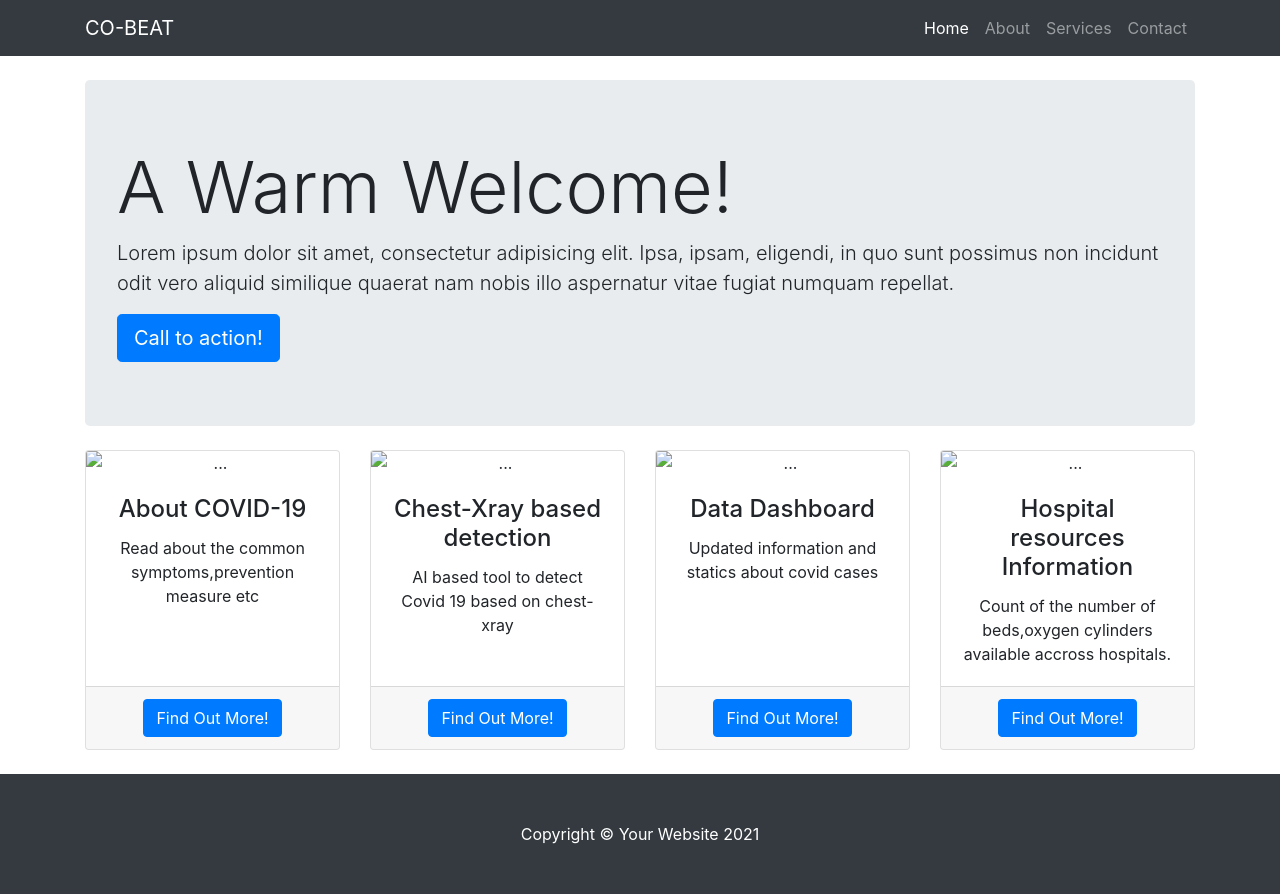
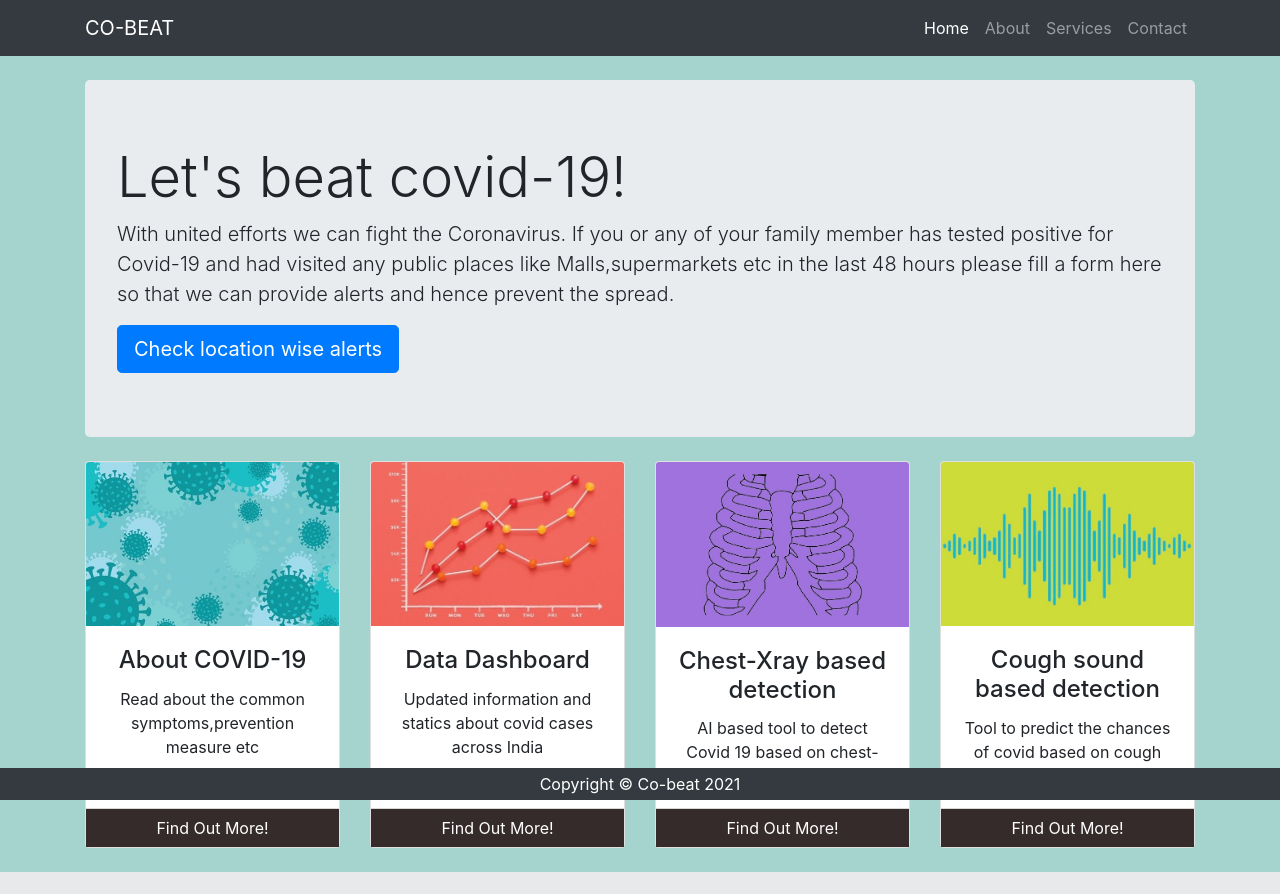
Before and after one commit to sreegeethi/CO_BEAT, a Django app: page / in a window 1280 px wide. After the commit the page ends 872 px from the top, so only its background shows below. Run offline with Django 3.2, Linux system fonts and the light colour scheme; some libraries are stand-ins or nearby versions.

Commit message:
Updated index.html and the links

```diff
--- a/CO_BEAT_Webapp/CO_BEAT_Webapp/templates/index.html
+++ b/CO_BEAT_Webapp/CO_BEAT_Webapp/templates/index.html
@@ -14,6 +14,32 @@
         integrity="sha384-JZR6Spejh4U02d8jOt6vLEHfe/JQGiRRSQQxSfFWpi1MquVdAyjUar5+76PVCmYl"
         crossorigin="anonymous"></script>
     <!--<link href="{% static 'css/styles.css' %}" rel="stylesheet" /> -->
+    <style>
+        body {
+            background-color: #a5d3cd;
+        }
+
+        footer {
+            position: absolute;
+            bottom: 0;
+            width: 100%;
+            height: 2em;
+        }
+
+        .cards {
+            padding: 0;
+        }
+
+        .cards>a {
+            width: 100%;
+            border-radius: 0;
+        }
+
+        .btn-color {
+            background-color: rgb(54, 43, 43);
+            color: white;
+        }
+    </style>
 </head>
 
 <body>
@@ -22,61 +48,68 @@
     <div class="container">
         <!-- Jumbotron Header-->
         <header class="jumbotron my-4">
-            <h1 class="display-3">A Warm Welcome!</h1>
-            <p class="lead">Lorem ipsum dolor sit amet, consectetur adipisicing elit. Ipsa, ipsam, eligendi, in quo sunt
-                possimus non incidunt odit vero aliquid similique quaerat nam nobis illo aspernatur vitae fugiat numquam
-                repellat.</p>
-            <a class="btn btn-primary btn-lg" href="#!">Call to action!</a>
+            <h1 class="display-4">Let's beat covid-19!</h1>
+            <p class="lead">
+                With united efforts we can fight the Coronavirus.
+                If you or any of your family member has tested positive for Covid-19
+                and had visited any public places like Malls,supermarkets etc in the last 48 hours please fill a
+                form <a>here</a> so that we can provide alerts and hence prevent the spread.
+            </p>
+
+            <a class="btn btn-primary btn-lg" href="#!">Check location wise alerts</a>
         </header>
         <!-- Page Features-->
         <div class="row text-center">
             <div class="col-lg-3 col-md-6 mb-4">
                 <div class="card h-100">
-                    <img class="card-img-top" src="https://via.placeholder.com/500x325" alt="..." />
+                    <img class="card-img-top" src="{% static 'assets/aboutco.jpg' %}" alt="Coronavirus" />
                     <div class="card-body">
                         <h4 class="card-title">About COVID-19</h4>
                         <p class="card-text">Read about the common symptoms,prevention measure etc</p>
                     </div>
-                    <div class="card-footer"><a class="btn btn-primary" href="#aboutcovid/">Find Out More!</a></div>
+                    <div class="card-footer cards"><a class="btn btn-color" href="aboutcovid/">Find Out
+                            More!</a>
+                    </div>
                 </div>
             </div>
             <div class="col-lg-3 col-md-6 mb-4">
                 <div class="card h-100">
-                    <img class="card-img-top" src="https://via.placeholder.com/500x325" alt="..." />
+                    <img class="card-img-top" src="{% static 'assets/chart.jpg' %}"
+                        alt="Bar graph for representation" />
+                    <div class="card-body">
+                        <h4 class="card-title">Data Dashboard</h4>
+                        <p class="card-text">Updated information and statics about covid cases across India</p>
+                    </div>
+                    <div class="card-footer cards"><a class="btn btn-color" href="#!">Find Out More!</a></div>
+                </div>
+            </div>
+            <div class="col-lg-3 col-md-6 mb-4">
+                <div class="card h-100">
+                    <img class="card-img-top" src="{% static 'assets/lung.jpg' %}" alt="xray representation" />
                     <div class="card-body">
                         <h4 class="card-title">Chest-Xray based detection</h4>
                         <p class="card-text">AI based tool to detect Covid 19 based on chest-xray</p>
                     </div>
-                    <div class="card-footer"><a class="btn btn-primary" href="detection/">Find Out More!</a></div>
+                    <div class="card-footer cards"><a class="btn btn-color" href="detection/">Find Out More!</a></div>
                 </div>
             </div>
             <div class="col-lg-3 col-md-6 mb-4">
                 <div class="card h-100">
-                    <img class="card-img-top" src="https://via.placeholder.com/500x325" alt="..." />
+                    <img class="card-img-top" src="{% static 'assets/audio.jpg' %}" alt="Audio signal" />
                     <div class="card-body">
-                        <h4 class="card-title">Data Dashboard</h4>
-                        <p class="card-text">Updated information and statics about covid cases</p>
-                    </div>
-                    <div class="card-footer"><a class="btn btn-primary" href="#!">Find Out More!</a></div>
-                </div>
-            </div>
-            <div class="col-lg-3 col-md-6 mb-4">
-                <div class="card h-100">
-                    <img class="card-img-top" src="https://via.placeholder.com/500x325" alt="..." />
-                    <div class="card-body">
-                        <h4 class="card-title">Hospital resources Information</h4>
-                        <p class="card-text">Count of the number of beds,oxygen cylinders available accross hospitals.
+                        <h4 class="card-title">Cough sound based detection</h4>
+                        <p class="card-text">Tool to predict the chances of covid based on cough sound.
                         </p>
                     </div>
-                    <div class="card-footer"><a class="btn btn-primary" href="#!">Find Out More!</a></div>
+                    <div class="card-footer cards"><a class="btn btn-color" href="#!">Find Out More!</a></div>
                 </div>
             </div>
         </div>
     </div>
     <!-- Footer-->
-    <footer class="py-5 bg-dark">
+    <footer class="py-1 bg-dark">
         <div class="container">
-            <p class="m-0 text-center text-white">Copyright © Your Website 2021</p>
+            <p class="m-0 text-center text-white">Copyright © Co-beat 2021</p>
         </div>
     </footer>
     <!-- Bootstrap core JS-->
--- a/CO_BEAT_Webapp/CO_BEAT_Webapp/urls.py
+++ b/CO_BEAT_Webapp/CO_BEAT_Webapp/urls.py
@@ -23,6 +23,7 @@ from CO_BEAT_Webapp import views
 urlpatterns = [
     path('admin/', admin.site.urls),
     path('',views.home,name='home'),
+    path('aboutcovid/',views.about_covid,name='about_covid'),
     path('detection/',views.xray_pred,name='xray_pred'),
 ]
 
--- a/CO_BEAT_Webapp/CO_BEAT_Webapp/views.py
+++ b/CO_BEAT_Webapp/CO_BEAT_Webapp/views.py
@@ -8,6 +8,9 @@ from django.core.files.storage import default_storage
 
 def home(request):
     return render(request,'index.html')
+
+def about_covid(request):
+    return render(request,'aboutcovid.html')
 
 def xray_pred(request):
     if request.method=="POST":
```
Also changed, not shown: CO_BEAT_Webapp/CO_BEAT_Webapp/templates/aboutcovid.html (+27 -16 lines), CO_BEAT_Webapp/CO_BEAT_Webapp/static/assets/aboutco.jpg (added), CO_BEAT_Webapp/CO_BEAT_Webapp/static/assets/audio.jpg (added), CO_BEAT_Webapp/CO_BEAT_Webapp/static/assets/chart.jpg (added), CO_BEAT_Webapp/CO_BEAT_Webapp/static/assets/covid19.jpg (renamed from CO_BEAT_Webapp/CO_BEAT_Webapp/templates/covid19.jpg), CO_BEAT_Webapp/CO_BEAT_Webapp/static/assets/lung.jpg (added), CO_BEAT_Webapp/CO_BEAT_Webapp/static/assets/mask.png (renamed from CO_BEAT_Webapp/CO_BEAT_Webapp/templates/mask.png), CO_BEAT_Webapp/media/Normal-400.jpg (added).
